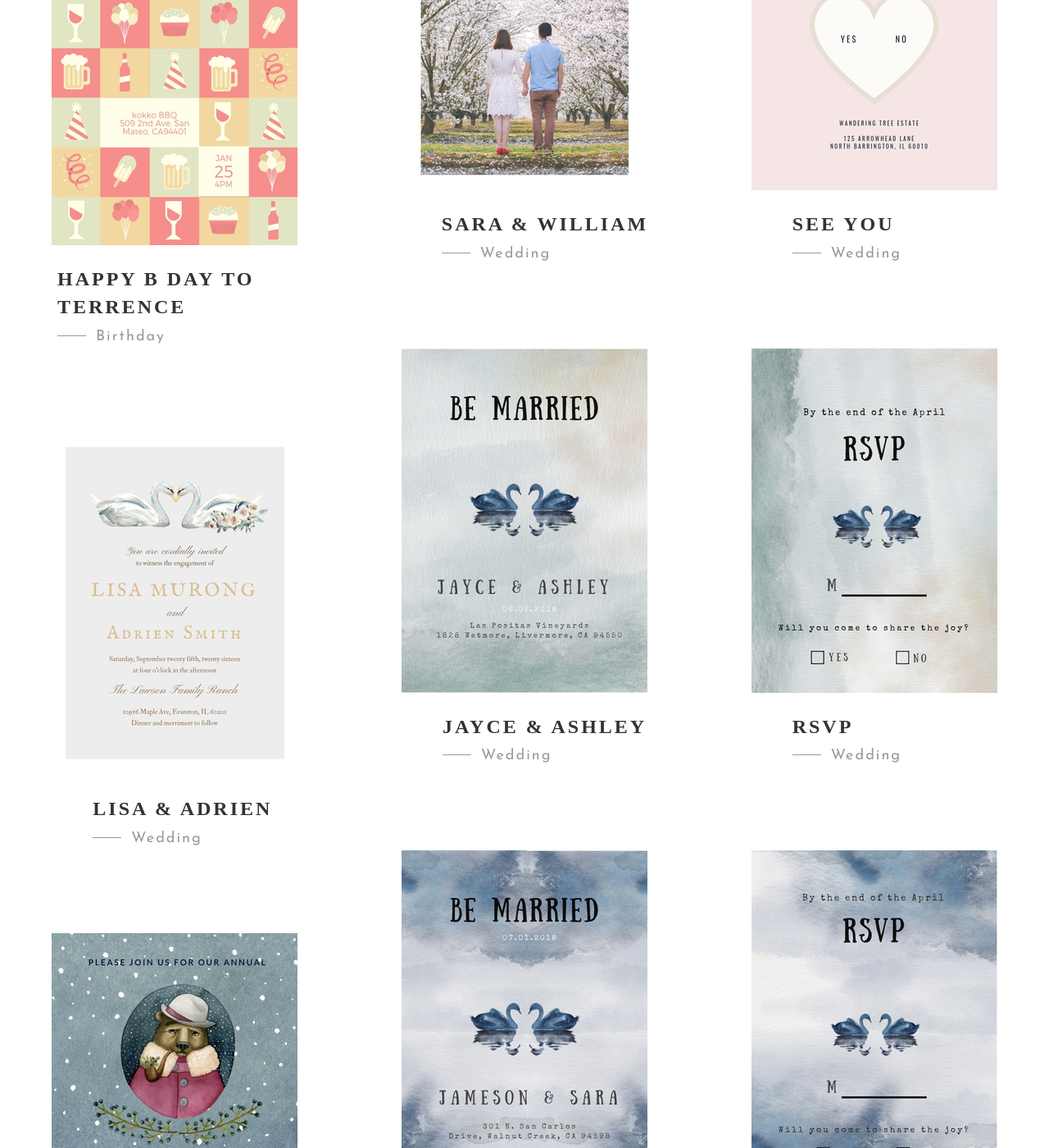
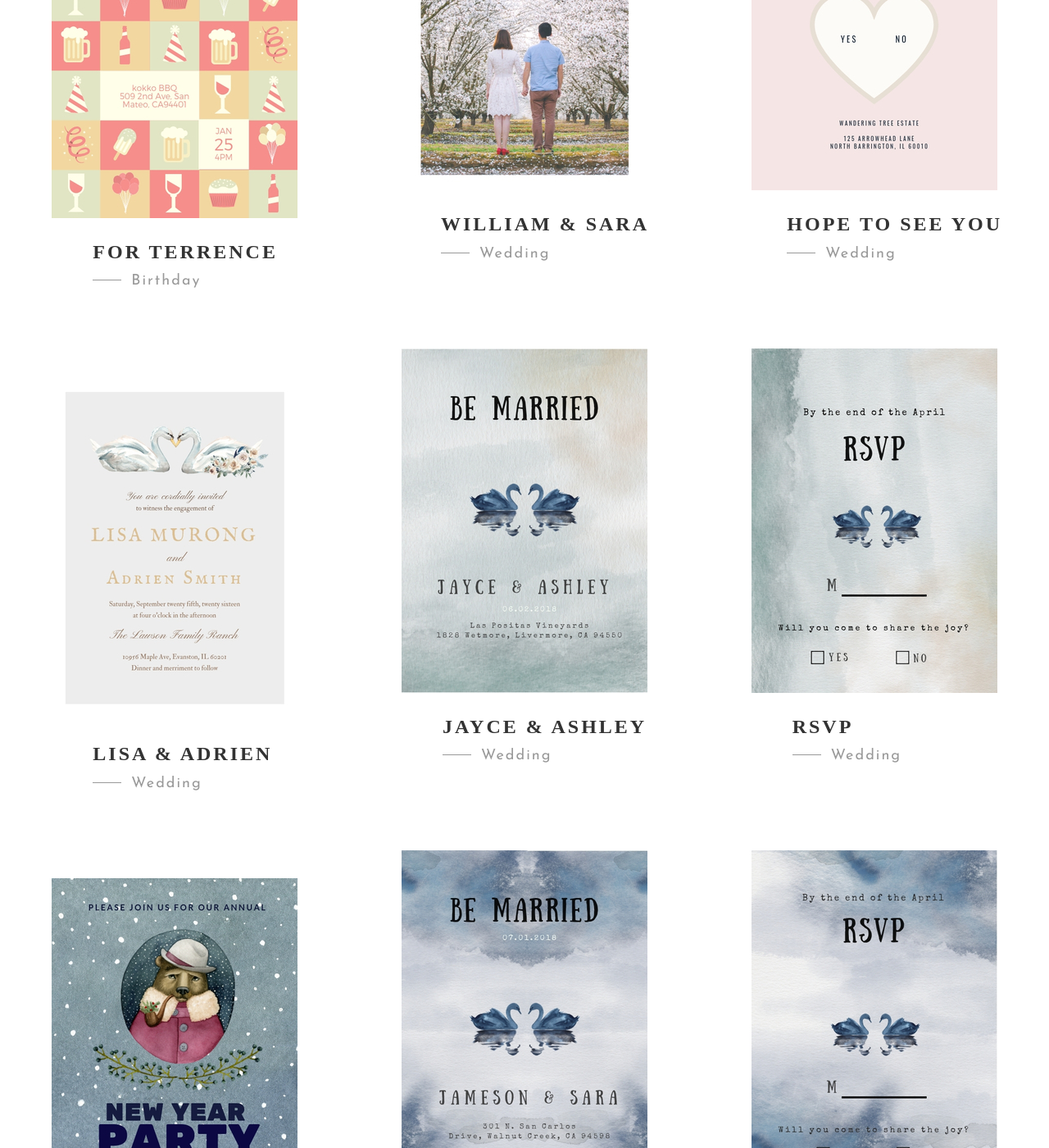
Before and after one commit to sarawh/sarawh.github.io, a Jekyll site: the page built from portfolio-for-interests.html, in a window 1280 px wide and 1400 px high, scrolled down 2720 px. Shown: the whole window at 82% size. Built offline with Jekyll 4.4.1, drawn with Linux system fonts in a browser that asks for light colours; some web fonts are replaced; some of the changed text lies outside the part shown.

Commit message:
protfolio

```diff
--- a/portfolio-for-interests.html
+++ b/portfolio-for-interests.html
@@ -7,7 +7,7 @@ works_left:
   image: images/greenmini.jpg
   categories: Wedding
 
-- title: Happy Bday to Joaquin
+- title: For Joaquin
   link_to: portfolio-item.html
   image: images/bunnymini.jpg
   categories: Birthday
@@ -17,7 +17,7 @@ works_left:
   image: images/babyshowermini.jpg
   categories: Birthday
 
-- title: Happy B Day to Terrence
+- title: For Terrence
   link_to: portfolio-item.html
   image: images/birthdaymini.jpg
   categories: Birthday
@@ -27,7 +27,7 @@ works_left:
   image: images/swanmini.jpg
   categories: Wedding
 
-- title: Happy New Year
+- title: New Year
   link_to: portfolio-item.html
   image: images/newyearmini.jpg
   categories: Holiday
@@ -48,7 +48,7 @@ works_middle:
   image: images/fresnomini3.jpg
   categories: Wedding
 
-- title: Sara & William
+- title: William & Sara
   link_to: portfolio-item.html
   image: images/fresnomini1.jpg
   categories: Wedding
@@ -79,7 +79,7 @@ works_right:
   image: images/fresnomini4.jpg
   categories: Wedding
 
-- title: See You
+- title: Hope to See You
   link_to: portfolio-item.html
   image: images/fresnomini2.jpg
   categories: Wedding
```
Also changed, not shown: other parts of portfolio-for-interests.html (+1 -1 lines).
